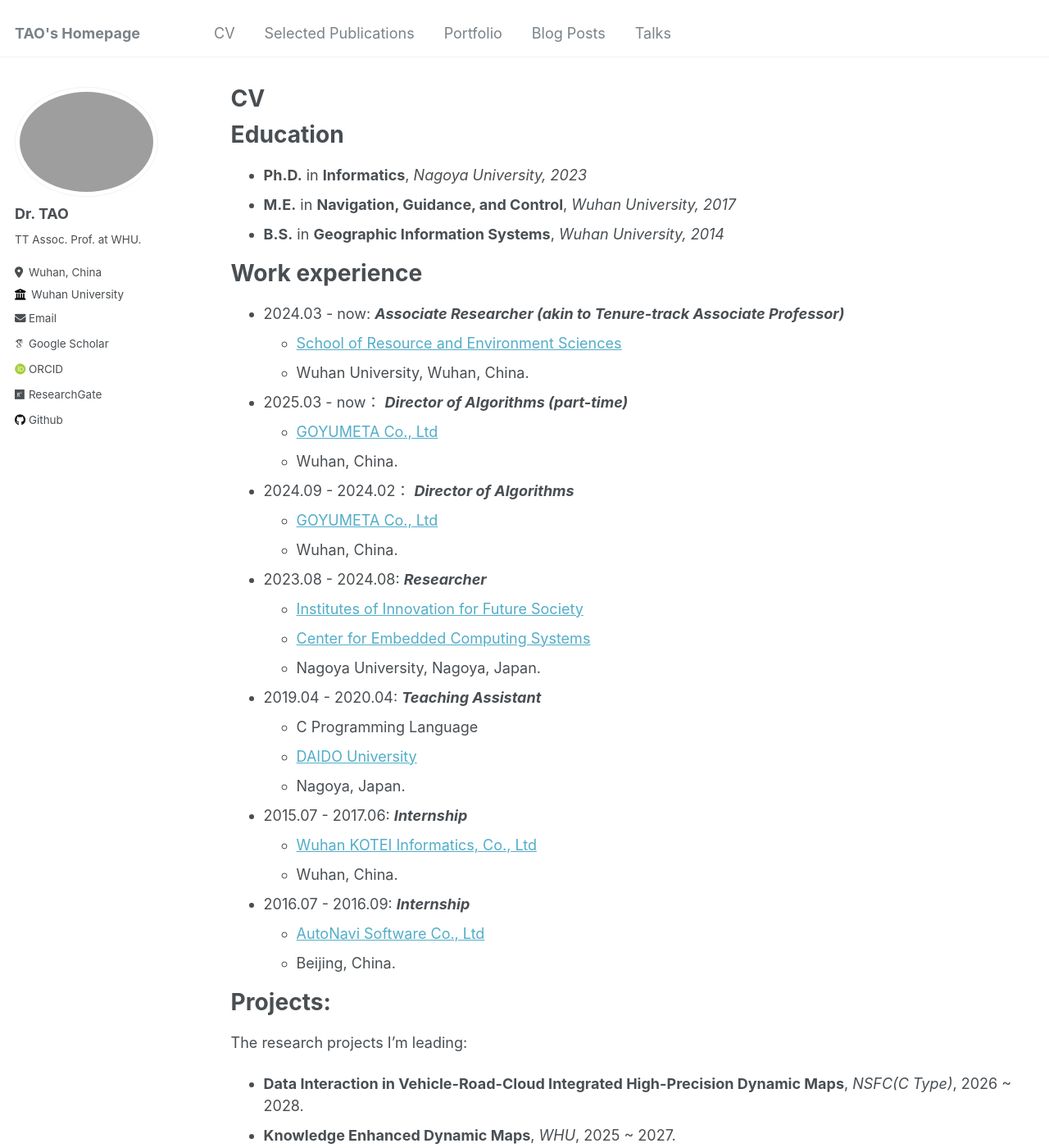
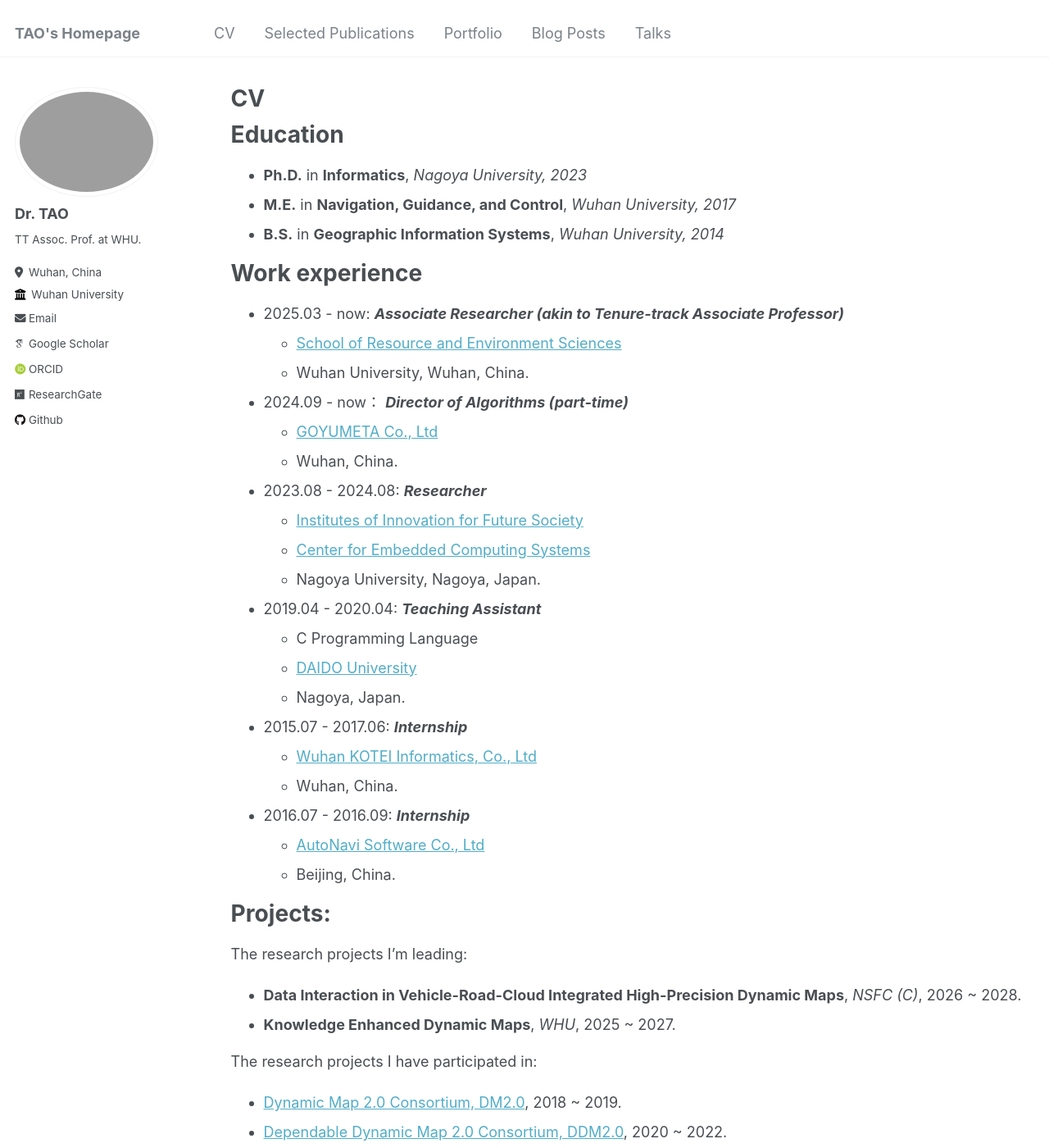
Before and after one commit to LuTaonuwhu/LuTaonuwhu.github.io, a Jekyll site: the page built from _pages/cv.md, in a window 1280 px wide and 1400 px high. Shown: the whole window at 82% size. Built offline with Jekyll 4.4.1, drawn with Linux system fonts in a browser that asks for light colours; emoji names are drawn with the system emoji font; some web fonts are replaced.

```diff
--- a/_pages/cv.md
+++ b/_pages/cv.md
@@ -19,15 +19,11 @@ Education
 
 Work experience
 ======
-* 2024.03 - now: ***Associate Researcher (akin to Tenure-track Associate Professor)***
+* 2025.03 - now: ***Associate Researcher (akin to Tenure-track Associate Professor)***
   * [School of Resource and Environment Sciences](https://sres.whu.edu.cn/)
   * Wuhan University, Wuhan, China.
 
-* 2025.03 - now： ***Director of Algorithms (part-time)***
-  * [GOYUMETA Co., Ltd](https://www.goyumeta.com/en/)
-  * Wuhan, China.
-
-* 2024.09 - 2024.02： ***Director of Algorithms***
+* 2024.09 - now： ***Director of Algorithms (part-time)***
   * [GOYUMETA Co., Ltd](https://www.goyumeta.com/en/)
   * Wuhan, China.
 
@@ -52,7 +48,7 @@ Work experience
 Projects:
 ======
 The research projects I'm leading:
-* **Data Interaction in Vehicle-Road-Cloud Integrated High-Precision Dynamic Maps**, *NSFC(C Type)*, 2026 ~ 2028.
+* **Data Interaction in Vehicle-Road-Cloud Integrated High-Precision Dynamic Maps**, *NSFC (C)*, 2026 ~ 2028.
 * **Knowledge Enhanced Dynamic Maps**, *WHU*, 2025 ~ 2027.
 
 The research projects I have participated in:
```
Also changed, not shown: _pages/about.md (+1 -1 lines), _talks/2025-07-24-CICTP.md (+1 -2 lines), _talks/2025-10-24-ICA.md (added, +21 -0 lines), 2 other files.
